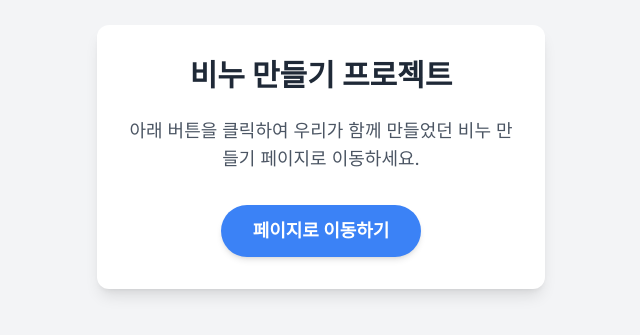
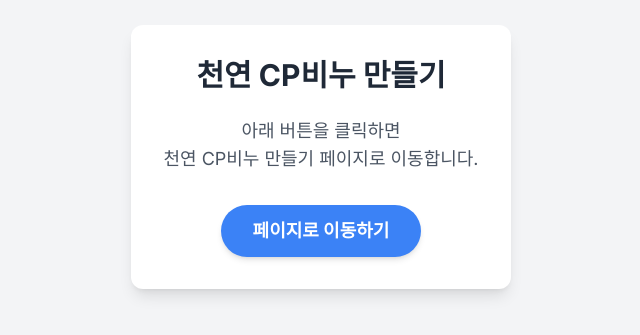
Before and after one commit to YEES-lemon/class, a plain HTML site: page index.html in a window 1280 px wide. Shown: the part 243-578 px from the top of the page, without its empty margins (319-959 px from the left). Drawn offline with nearby package versions, Linux system fonts and the light colour scheme.

Commit message:
Update index.html

```diff
--- a/index.html
+++ b/index.html
@@ -21,9 +21,10 @@
 <body>
 
     <div class="flex flex-col items-center justify-center p-8 bg-white rounded-xl shadow-lg">
-        <h1 class="text-3xl font-bold text-gray-800 mb-6">비누 만들기 프로젝트</h1>
+        <h1 class="text-3xl font-bold text-gray-800 mb-6">천연 CP비누 만들기</h1>
         <p class="text-lg text-gray-600 mb-8 text-center max-w-sm">
-            아래 버튼을 클릭하여 우리가 함께 만들었던 비누 만들기 페이지로 이동하세요.
+            아래 버튼을 클릭하면
+            <br> 천연 CP비누 만들기 페이지로 이동합니다.
         </p>
 
         <!-- 버튼을 클릭하면 페이지를 이동시키는 JavaScript 함수 -->
@@ -39,7 +40,7 @@
         function goToSoapPage() {
             // 여기에 비누 만들기 페이지의 실제 URL을 넣어주세요.
             // 예시: 'https://github.com/your-username/your-repo/soap-making.html'
-            const soapPageUrl = "https://example.com/soap-making-page.html";
+            const soapPageUrl = "makesoap.html";
             window.location.href = soapPageUrl;
         }
     </script>
```
